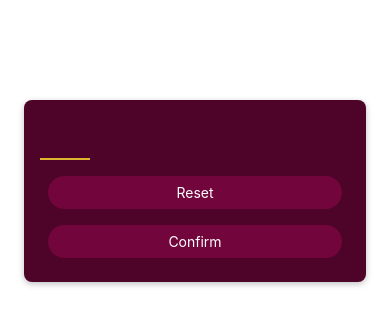
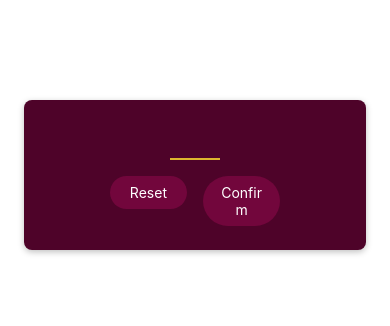
Before and after one commit to Krishnaveni-Mestree/RN-Mini-Game-App, a React Native app: screen / in a window 390 px wide. Shown: the top 326 px of the page. Built offline with nearby package versions, Linux system fonts and the light colour scheme.

Commit message:
improved the buttons

```diff
--- a/screens/StartGameScreen.js
+++ b/screens/StartGameScreen.js
@@ -12,8 +12,14 @@ function StartGameScreen(){
                 autoCapitalize="none"
                 autoCorrect={false}
             />
-            <PrimaryButton>Reset</PrimaryButton>
-            <PrimaryButton>Confirm</PrimaryButton>
+            <View style={styles.buttonsContainer}>
+                <View style={styles.buttonContainer}>
+                    <PrimaryButton>Reset</PrimaryButton>
+                </View>
+                <View style={styles.buttonContainer}>
+                    <PrimaryButton>Confirm</PrimaryButton>
+                </View>
+            </View>
         </View>
     );
 };
@@ -22,6 +28,8 @@ export default StartGameScreen;
 
 const styles=StyleSheet.create({
     inputContainer:{
+        //justifyContent:'center',
+        alignItems:'center',
         marginTop:100,
         marginHorizontal:24,
         padding:16,
@@ -47,8 +55,12 @@ const styles=StyleSheet.create({
         fontWeight:'bold',
         marginVertical:8,
         textAlign:'center'
-
-
+    },
+    buttonsContainer:{
+        flexDirection:'row'
+    },
+    buttonContainer:{
+        flex:1
     }
 
 })
```
